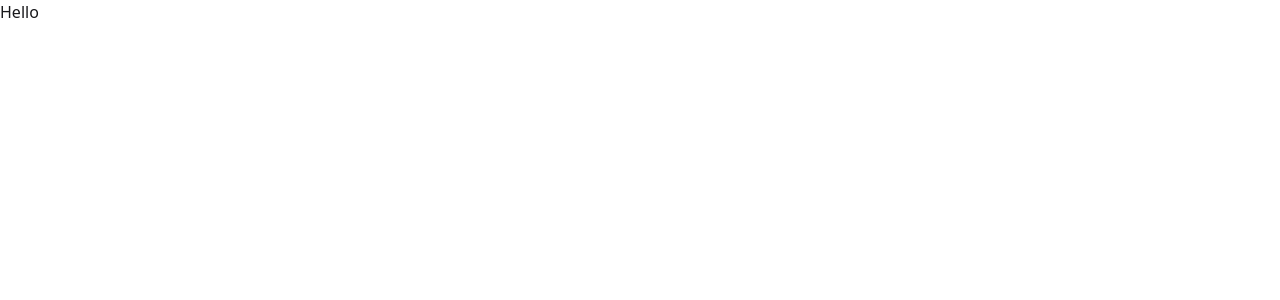
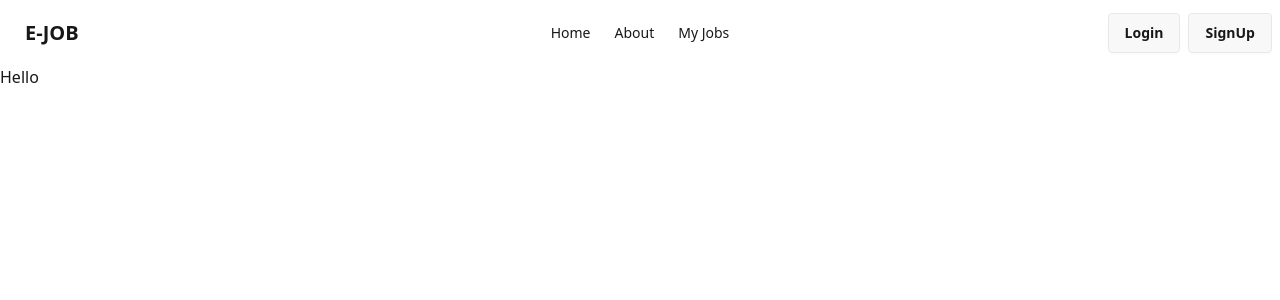
Before and after one commit to md-irfankhan/jobportal, a React (Vite) app in the folder frontend/: page / in a window 1280 px wide. Shown: the top 300 px of the page. Built offline with nearby package versions, Linux system fonts and the light colour scheme.

Commit message:
nav added

```diff
--- a/frontend/src/Layout.jsx
+++ b/frontend/src/Layout.jsx
@@ -1,9 +1,13 @@
 import React from 'react';
 import { Outlet } from 'react-router';
+import Nav from './components/Nav/Nav';
 
 const Layout = () => {
     return (
         <div>
+            <nav>
+                <Nav></Nav>
+            </nav>
             <div>
                 <Outlet></Outlet>
             </div>
--- /dev/null
+++ b/frontend/src/components/Nav/Nav.jsx
@@ -0,0 +1,39 @@
+import React from 'react';
+import { NavLink } from 'react-router';
+
+const Nav = () => {
+    return (
+        <div>
+            <div className="navbar bg-base-100 ">
+                <div className="navbar-start">
+                    <div className="dropdown">
+                        <div tabIndex={0} role="button" className="btn btn-ghost lg:hidden">
+                            <svg xmlns="http://www.w3.org/2000/svg" className="h-5 w-5" fill="none" viewBox="0 0 24 24" stroke="currentColor"> <path strokeLinecap="round" strokeLinejoin="round" strokeWidth="2" d="M4 6h16M4 12h8m-8 6h16" /> </svg>
+                        </div>
+                        <ul
+                            tabIndex={0}
+                            className="menu menu-sm dropdown-content bg-base-100 rounded-box z-1 mt-3 w-52 p-2 shadow">
+                            <li><NavLink>Home</NavLink></li>
+                            <li><NavLink>About</NavLink></li>
+                            <li><NavLink>My Jobs</NavLink></li>
+                        </ul>
+                    </div>
+                    <a className="btn btn-ghost text-xl">E-JOB</a>
+                </div>
+                <div className="navbar-center hidden lg:flex">
+                    <ul className="menu menu-horizontal px-1">
+                        <li><NavLink>Home</NavLink></li>
+                        <li><NavLink>About</NavLink></li>
+                        <li><NavLink>My Jobs</NavLink></li>
+                    </ul>
+                </div>
+                <div className="navbar-end gap-x-2">
+                    <a className="btn">Login</a>
+                    <a className="btn">SignUp</a>
+                </div>
+            </div>
+        </div>
+    );
+};
+
+export default Nav;
```
Also changed, not shown: frontend/src/components/Home/Home.jsx (added).
